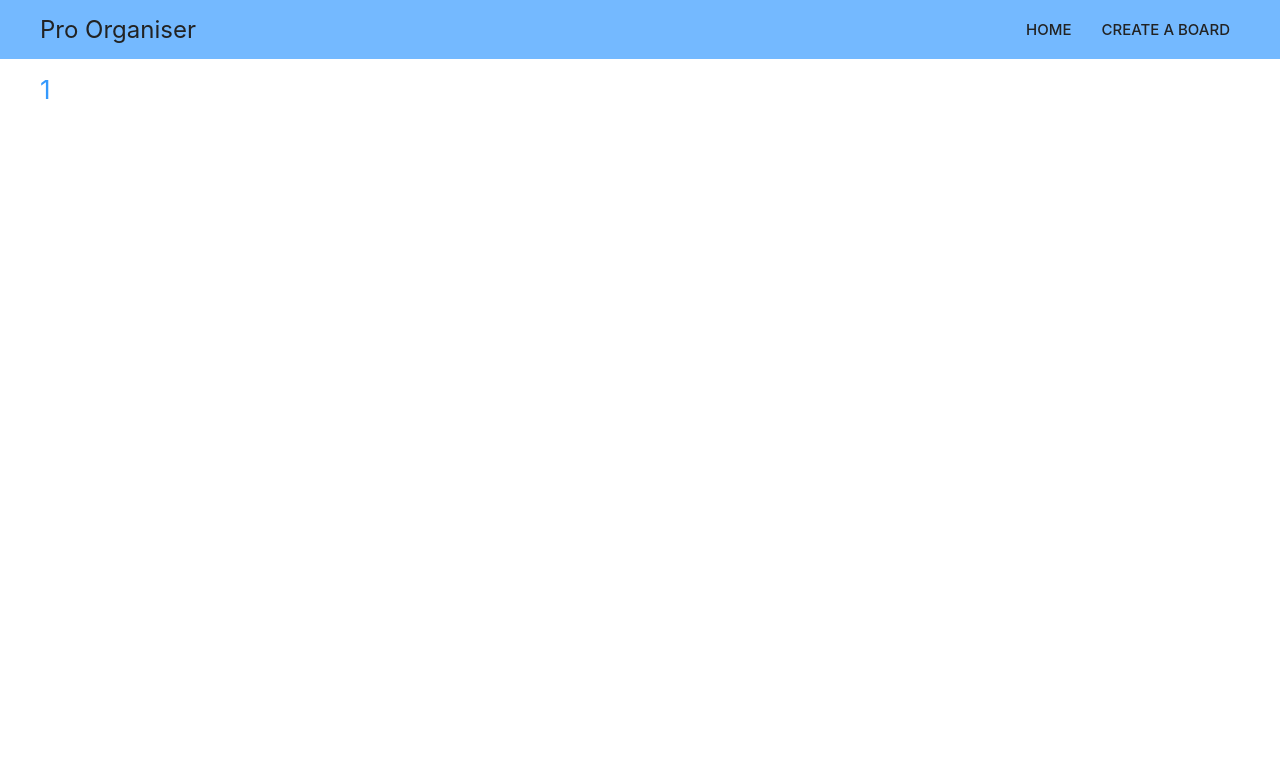
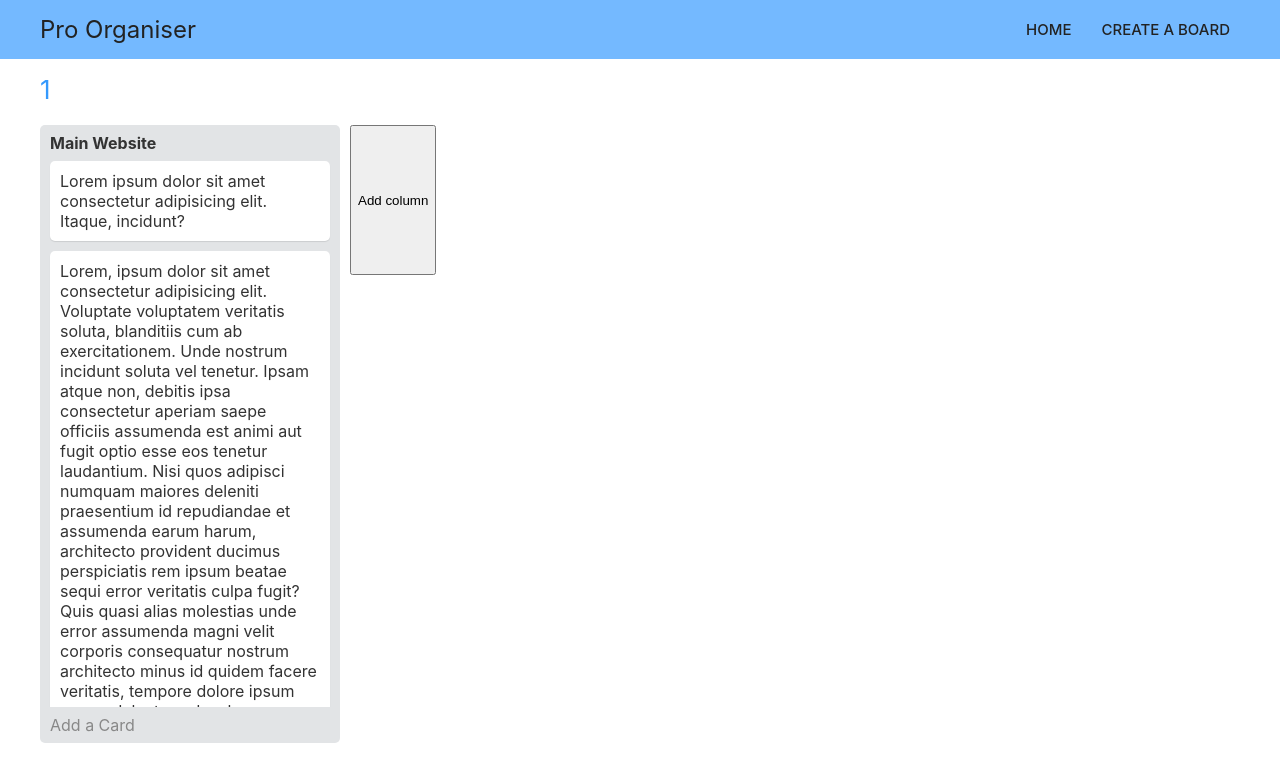
Before and after one commit to shubhambattoo/pro-organiser-application, a React (Create React App) app: page /board/1 in a window 1280 px wide. Shown: the top 782 px of the page. Built offline with nearby package versions, Linux system fonts and the light colour scheme; no server answers; the database is empty; the HTML template or start-up script is replaced by a standard one.

Commit message:
columns design

```diff
--- /dev/null
+++ b/src/common/alert/Alert.js
@@ -0,0 +1,45 @@
+import React from 'react';
+
+export const Alert = ({ children, canClose, type, isClosable = true }) => {
+  const alert = {
+    display: 'block',
+    padding: '12px 15px',
+    margin: '20px 0',
+    borderRadius: '5px',
+    position: 'relative',
+    fontSize: '15px',
+    fontWeight: '500'
+  };
+
+  const close = {
+    position: 'absolute',
+    top: '10px',
+    right: '15px',
+    cursor: 'pointer',
+    color: '#fff'
+  };
+
+  switch (type) {
+    case 'error':
+      alert['backgroundColor'] = '#ef5350';
+      alert['color'] = '#fff';
+      break;
+    case 'info':
+      alert['backgroundColor'] = '#1E75C1';
+      alert['color'] = '#fff';
+      break;
+    default:
+      break;
+  }
+
+  return (
+    <div style={alert}>
+      {isClosable && (
+        <div style={close} onClick={() => canClose(true)}>
+          &times;
+        </div>
+      )}
+      {children}
+    </div>
+  );
+};
--- a/src/common/error/Error.js
+++ /dev/null
@@ -1,30 +0,0 @@
-import React from 'react';
-
-export const Error = ({ children, canClose }) => {
-  const alert = {
-    display: 'block',
-    backgroundColor: '#ef5350',
-    padding: '12px 15px',
-    margin: '20px 0',
-    borderRadius: '5px',
-    color: '#fff',
-    position: 'relative'
-  };
-
-  const close = {
-    position: 'absolute',
-    top: '10px',
-    right: '15px',
-    cursor: 'pointer',
-    color: '#fff'
-  };
-
-  return (
-    <div style={alert}>
-      <div style={close} onClick={() => canClose(true)}>
-        &times;
-      </div>
-      {children}
-    </div>
-  );
-};
--- a/src/views/board/Board.js
+++ b/src/views/board/Board.js
@@ -11,14 +11,46 @@ export const Board = ({ match }) => {
       .then(data => {
         setBoard(data);
       })
-      .catch(err => {
+      .catch(() => {
         setBoard({});
       });
   }, [match]);
 
   return (
     <div className={styles.container}>
-      <h2 className={commonStyles.title}>{match.params.name}</h2>
+      <h2 className={commonStyles.title}>
+        {match.params.name.split('-').join(' ')}
+      </h2>
+      <div className={styles.ui}>
+        <div className={styles.columns}>
+          <div className={styles.column}>
+            <header>Main Website</header>
+            <ul>
+              <li>
+                Lorem ipsum dolor sit amet consectetur adipisicing elit. Itaque,
+                incidunt?
+              </li>
+              <li>
+                Lorem, ipsum dolor sit amet consectetur adipisicing elit.
+                Voluptate voluptatem veritatis soluta, blanditiis cum ab
+                exercitationem. Unde nostrum incidunt soluta vel tenetur. Ipsam
+                atque non, debitis ipsa consectetur aperiam saepe officiis
+                assumenda est animi aut fugit optio esse eos tenetur laudantium.
+                Nisi quos adipisci numquam maiores deleniti praesentium id
+                repudiandae et assumenda earum harum, architecto provident
+                ducimus perspiciatis rem ipsum beatae sequi error veritatis
+                culpa fugit? Quis quasi alias molestias unde error assumenda
+                magni velit corporis consequatur nostrum architecto minus id
+                quidem facere veritatis, tempore dolore ipsum earum delectus ad,
+                vel repudiandae? Tempore aliquid nesciunt modi laboriosam vero
+                explicabo nostrum.
+              </li>
+            </ul>
+            <footer>Add a Card</footer>
+          </div>
+          <button id="CreateColumn" className={styles.addButton}>Add column</button>
+        </div>
+      </div>
     </div>
   );
 };
--- a/src/views/board/Board.module.css
+++ b/src/views/board/Board.module.css
@@ -2,3 +2,81 @@
   composes: container from '../../common/styles/styles.module.css';
   padding: 15px 0 30px;
 }
+
+.ui {
+  height: calc(100vh - 135px);
+  display: grid;
+  grid-template-rows: 1fr;
+}
+
+.columns {
+  margin-top: 20px;
+  width: 100%;
+
+  display: flex;
+  overflow-x: auto;
+}
+
+.columns::after {
+  content: '';
+  flex: 0 0 10px;
+}
+
+.columns > * {
+  flex: 0 0 auto;
+}
+
+.columns > *:not(:first-child) {
+  margin-left: 10px;
+}
+
+.column {
+  width: 300px;
+  height: calc(100% - 27px);
+}
+
+.column header {
+  line-height: 36px;
+  font-size: 16px;
+  font-weight: bold;
+  border-top-left-radius: 5px;
+  border-top-right-radius: 5px;
+}
+
+.column footer {
+  line-height: 36px;
+  border-bottom-left-radius: 5px;
+  border-bottom-right-radius: 5px;
+  color: #888;
+}
+
+.column > * {
+  background-color: #e2e4e6;
+  color: #333;
+  padding: 0 10px;
+}
+
+.column ul {
+  list-style: none;
+  margin: 0;
+  max-height: calc(100% - 72px);
+  overflow-y: auto;
+}
+
+.column ul li {
+  border-radius: 5px;
+  box-shadow: 0 1px 1px rgba(0, 0, 0, 0.1);
+  background-color: #fff;
+  padding: 10px;
+}
+
+.column ul li:not(:last-child) {
+  margin-bottom: 10px;
+}
+
+.addButton {
+  height: 150px;
+  display: flex;
+  justify-content: center;
+  align-items: center;
+}
--- a/src/views/create-board/AddBoard.js
+++ b/src/views/create-board/AddBoard.js
@@ -2,7 +2,7 @@ import React, { useState } from 'react';
 import commonStyles from './../../common/styles/styles.module.css';
 import styles from './AddBoard.module.css';
 import { addBoard } from '../../utils/data';
-import { Error } from '../../common/error/Error';
+import { Alert } from '../../common/alert/Alert';
 
 export const AddBoard = ({ history }) => {
   const [name, setName] = useState('');
@@ -48,7 +48,7 @@ export const AddBoard = ({ history }) => {
 
   return (
     <div className={styles.container}>
-      {error && <Error canClose={handleClose}>{error}</Error>}
+      {error && <Alert canClose={handleClose} type={'error'}>{error}</Alert>}
       <h2 className={commonStyles.title}>Create a board</h2>
       <div className={styles.field}>
         <label htmlFor="name">Enter a name for your board</label>
--- a/src/views/home/Home.js
+++ b/src/views/home/Home.js
@@ -3,6 +3,7 @@ import styles from './Home.module.css';
 import commonStyles from './../../common/styles/styles.module.css';
 import { Link } from 'react-router-dom';
 import { getBoards } from '../../utils/data';
+import { Alert } from '../../common/alert/Alert';
 
 export const Home = () => {
   const [boards, setBoards] = useState([]);
@@ -12,7 +13,7 @@ export const Home = () => {
       .then(boards => {
         setBoards(boards);
       })
-      .catch(err => {
+      .catch(() => {
         setBoards([]);
       });
   }, []);
@@ -20,6 +21,12 @@ export const Home = () => {
   return (
     <div className={styles.container}>
       <h2 className={commonStyles.title}>Boards</h2>
+      {boards.length === 0 && (
+        <Alert type='info' isClosable={false}>
+          You haven't created any boards. Kindly click on the 'Create a Board'
+          button in the navigation bar to create a board.
+        </Alert>
+      )}
       <div className={styles.boards}>
         {boards.map(board => {
           return (
```
